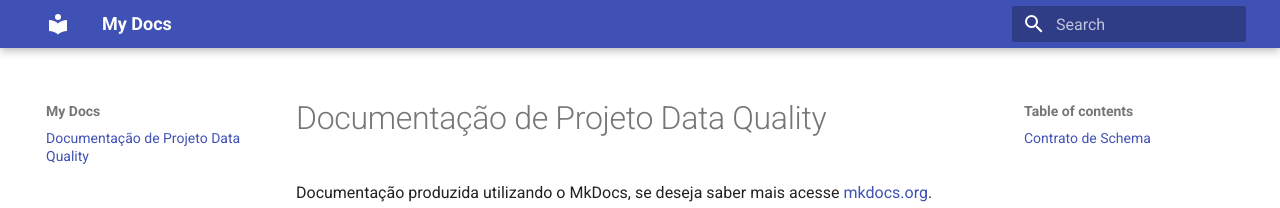
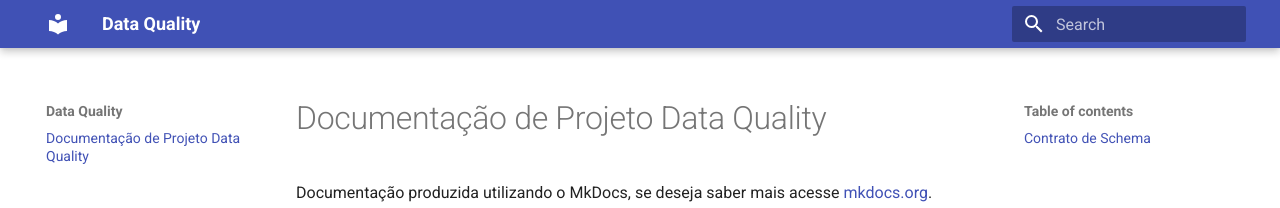
Before and after one commit to luhborba/workshop-free-lgalvao, an MkDocs documentation site: the page built from docs/index.md, in a window 1280 px wide. Shown: the top 208 px of the page. Built offline with MkDocs 1.6.1 and Material for MkDocs 9.7.7, drawn with Linux system fonts in a browser that asks for light colours.

Commit message:
docs: ajustando doc

```diff
--- a/mkdocs.yml
+++ b/mkdocs.yml
@@ -1,4 +1,4 @@
-site_name: My Docs
+site_name: Data Quality
 
 theme:
   name: material
```
